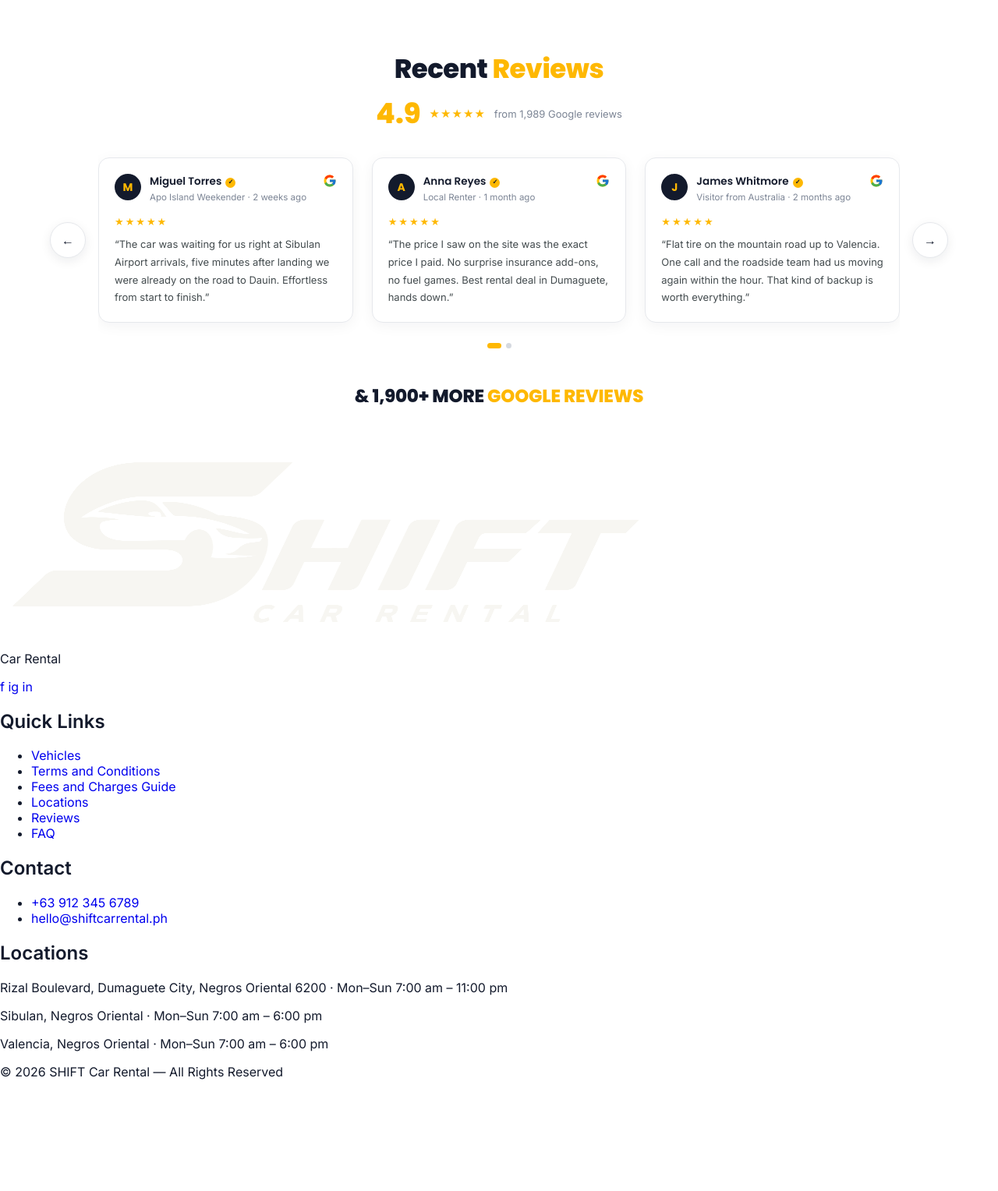
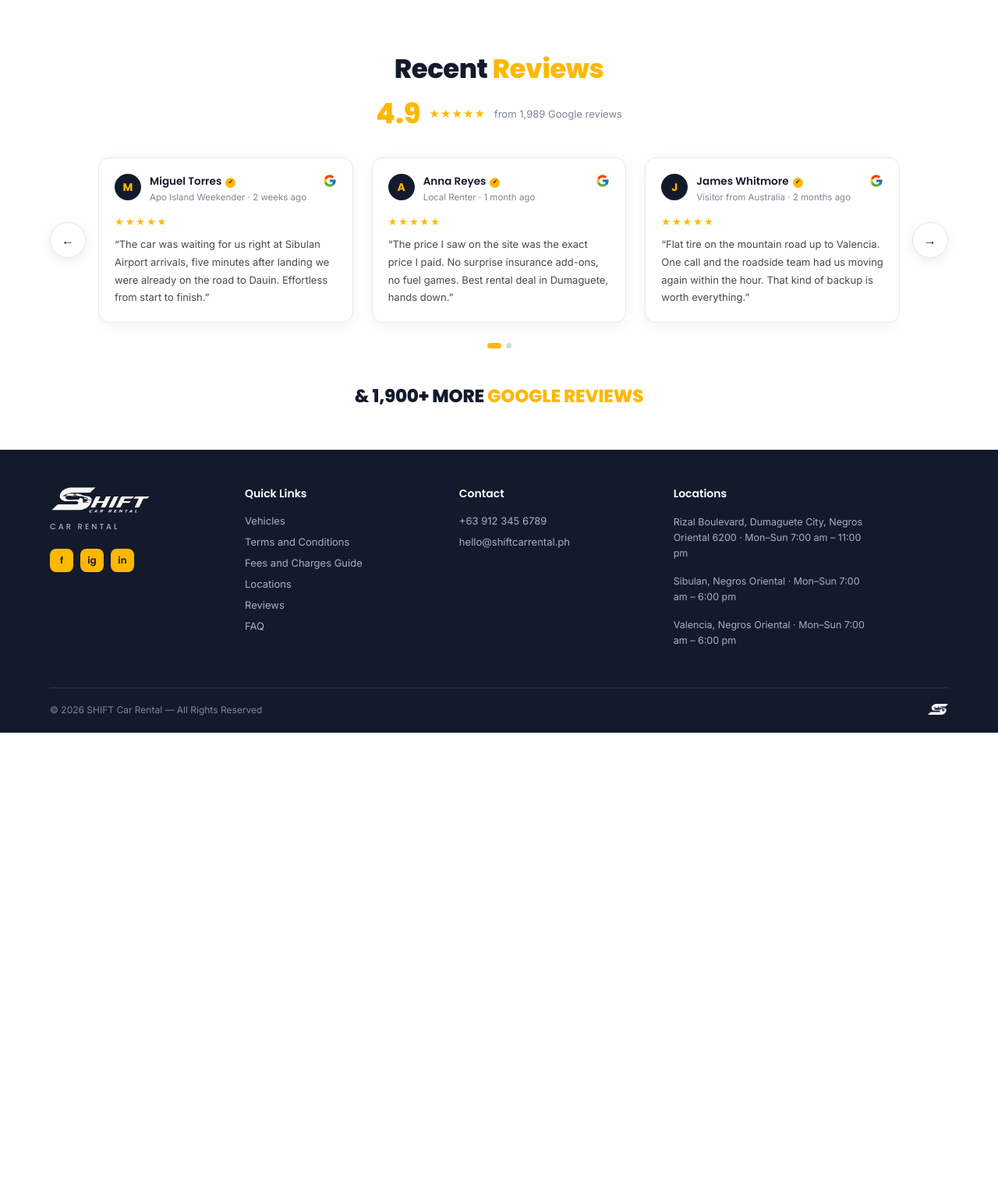
Before and after one commit to she4nwrld/carrental1, a PHP site: page / in a window 1280 px wide. Shown: the part 2796-4324 px from the top of the page at 78% size. After the commit the page ends 3736 px from the top, so only its background shows below. Run offline with PHP 8.4, Linux system fonts and the light colour scheme.

Commit message:
style footer brand, columns and bottom bar

```diff
--- a/css/style.css
+++ b/css/style.css
@@ -786,3 +786,102 @@ html { scroll-behavior: smooth; }
   text-transform: uppercase;
 }
 .rv-more span { color: #FEB802; }
+
+/* footer */
+.footer {
+  background: #131A2C;
+  color: #A8B0BF;
+  padding: 46px var(--side) 22px;
+  font-size: 13px;
+}
+
+.footer-top {
+  display: flex;
+  align-items: flex-start;
+  gap: 40px;
+  width: 100%;
+  padding-bottom: 34px;
+}
+
+.footer-brand { flex: 0 0 210px; }
+
+.footer-brand img { width: 130px; display: block; }
+
+.footer-tag {
+  margin: 8px 0 0;
+  color: #A8B0BF;
+  font-family: "Poppins", sans-serif;
+  font-size: 10px;
+  font-weight: 500;
+  letter-spacing: 3px;
+  text-transform: uppercase;
+}
+
+.footer-social {
+  display: flex;
+  gap: 9px;
+  margin-top: 20px;
+}
+
+.footer-social a {
+  width: 30px;
+  height: 30px;
+  border-radius: 8px;
+  background: #FEB802;
+  color: #131A2C;
+  font-family: "Poppins", sans-serif;
+  font-size: 12px;
+  font-weight: 600;
+  text-align: center;
+  line-height: 30px;
+}
+.footer-social a:hover { background: #E5A600; }
+
+.footer-col { flex: 1 1 0; min-width: 0; }
+
+.footer-col h2 {
+  margin: 0 0 16px;
+  color: white;
+  font-family: "Poppins", sans-serif;
+  font-size: 14px;
+  font-weight: 600;
+}
+
+.footer-col ul {
+  list-style: none;
+  margin: 0;
+  padding: 0;
+}
+
+.footer-col li { margin-bottom: 11px; }
+
+.footer-col a { color: #A8B0BF; }
+.footer-col a:hover { color: #FEB802; }
+
+/* ang locations column mas lapad sa mga link columns */
+.footer-locations { flex: 1.5 1 0; }
+
+.footer-locations p {
+  margin: 0 0 16px;
+  font-size: 12.5px;
+  line-height: 1.6;
+  max-width: 260px;
+}
+
+.footer-bottom {
+  display: flex;
+  align-items: center;
+  justify-content: space-between;
+  gap: 20px;
+  width: 100%;
+  padding-top: 20px;
+  border-top: 1px solid #2A3346;
+}
+
+.footer-bottom p {
+  margin: 0;
+  font-size: 12px;
+  color: #7C8595;
+}
+
+.footer-mark { width: 26px; display: block; }
```
